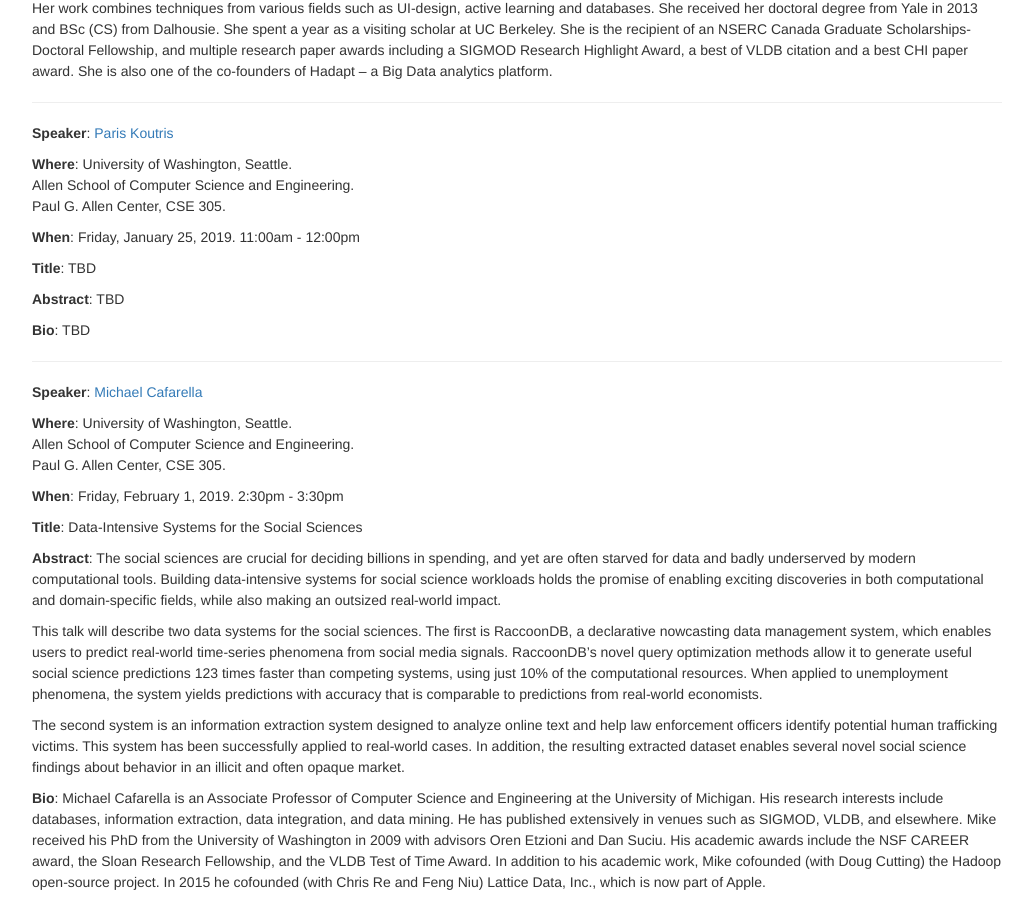
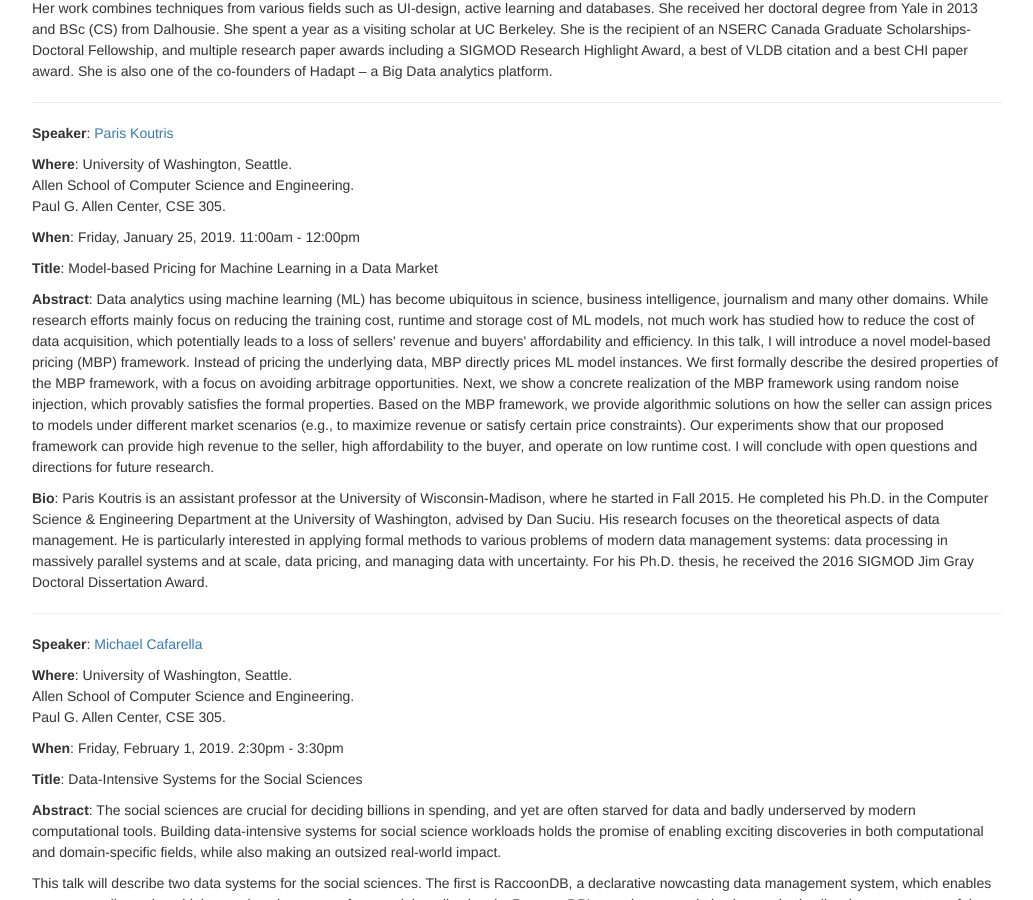
Before and after one commit to uwdb/website, a Jekyll site: the page built from nwds/nwds.markdown, in a window 1280 px wide and 900 px high, scrolled down 808 px. Shown: the whole window, without its empty margins (123-1156 px from the left). Built offline with Jekyll 4.4.1, drawn with Linux system fonts in a browser that asks for light colours; nearby versions of some CDN libraries.

Commit message:
added Paris's talk

```diff
--- a/nwds/nwds.markdown
+++ b/nwds/nwds.markdown
@@ -54,15 +54,15 @@
 Friday, January 25, 2019. 11:00am - 12:00pm</p>
 
 <p><strong>Title</strong>:
-TBD
+Model-based Pricing for Machine Learning in a Data Market
 </p>
 
 <p><strong>Abstract</strong>:
-TBD
+Data analytics using machine learning (ML) has become ubiquitous in science, business intelligence, journalism and many other domains. While research efforts mainly focus on reducing the training cost, runtime and storage cost of ML models, not much work has studied how to reduce the cost of data acquisition, which potentially leads to a loss of sellers' revenue and buyers' affordability and efficiency. In this talk, I will introduce a novel model-based pricing (MBP) framework. Instead of pricing the underlying data, MBP directly prices ML model instances. We first formally describe the desired properties of the MBP framework, with a focus on avoiding arbitrage opportunities. Next, we show a concrete realization of the MBP framework using random noise injection, which provably satisfies the formal properties. Based on the MBP framework, we provide algorithmic solutions on how the seller can assign prices to models under different market scenarios (e.g., to maximize revenue or satisfy certain price constraints). Our experiments show that our proposed framework can provide high revenue to the seller, high affordability to the buyer, and operate on low runtime cost. I will conclude with open questions and directions for future research.
 </p>
 
 <p><strong>Bio</strong>:
-TBD
+Paris Koutris is an assistant professor at the University of Wisconsin-Madison, where he started in Fall 2015. He completed his Ph.D. in the Computer Science & Engineering Department at the University of Washington, advised by Dan Suciu. His research focuses on the theoretical aspects of data management. He is particularly interested in applying formal methods to various problems of modern data management systems: data processing in massively parallel systems and at scale, data pricing, and managing data with uncertainty. For his Ph.D. thesis, he received the 2016 SIGMOD Jim Gray Doctoral Dissertation Award.
 </p>
 
 ---
```
